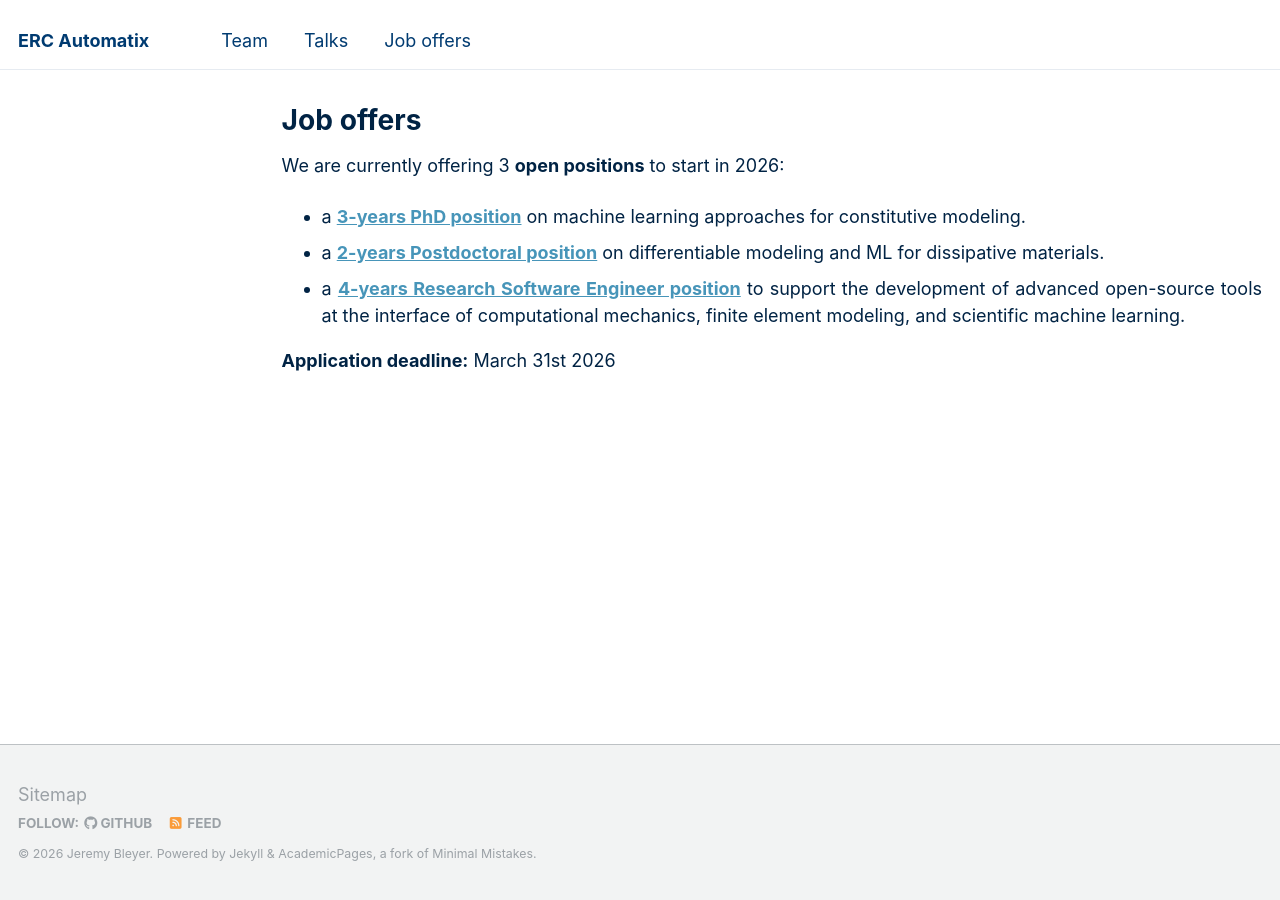
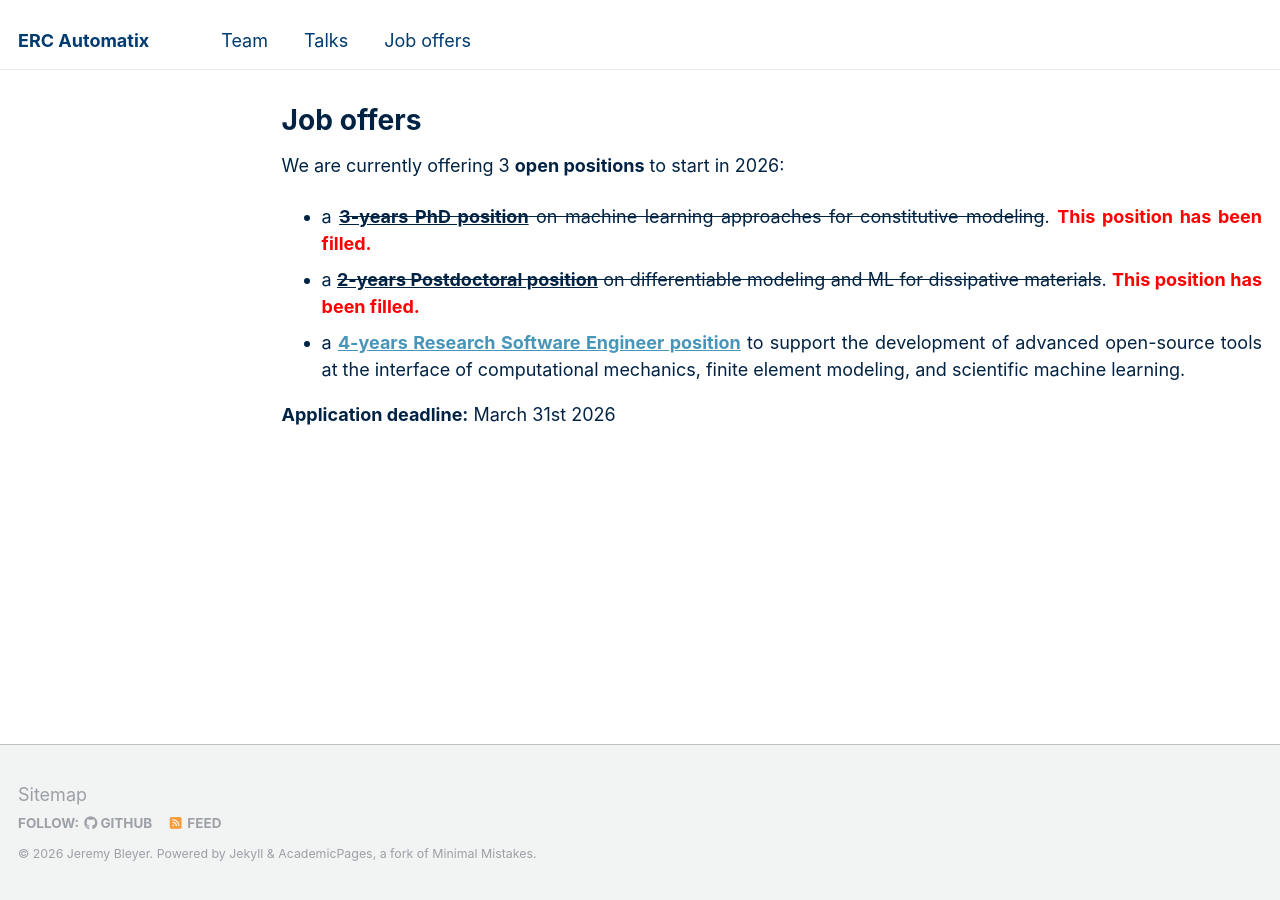
Before and after one commit to erc-automatix/erc-automatix.github.io, a Jekyll site: the page built from _pages/job_offers.md, in a window 1280 px wide. Built offline with Jekyll 4.4.1, drawn with Linux system fonts in a browser that asks for light colours.

Commit message:
Update filled positions

```diff
--- a/_pages/job_offers.md
+++ b/_pages/job_offers.md
@@ -9,8 +9,8 @@ author_profile: false
 
 We are currently offering 3 **open positions** to start in 2026:
 
-- a [**3-years PhD position**](../files/PhD_position.pdf) on machine learning approaches for constitutive modeling.
-- a [**2-years Postdoctoral position**](../files/postdoc_position.pdf) on differentiable modeling and ML for dissipative materials.
+- a ~~[**3-years PhD position**](../files/PhD_position.pdf) on machine learning approaches for constitutive modeling~~. <span style="color:red">**This position has been filled.**</span>
+- a ~~[**2-years Postdoctoral position**](../files/postdoc_position.pdf) on differentiable modeling and ML for dissipative materials~~. <span style="color:red">**This position has been filled.**</span>
 - a [**4-years Research Software Engineer position**](../files/RSE_job_position.pdf) to support the development of advanced open-source tools at the interface of computational mechanics, finite element modeling, and scientific machine learning.
 
 **Application deadline:** March 31st 2026
```
